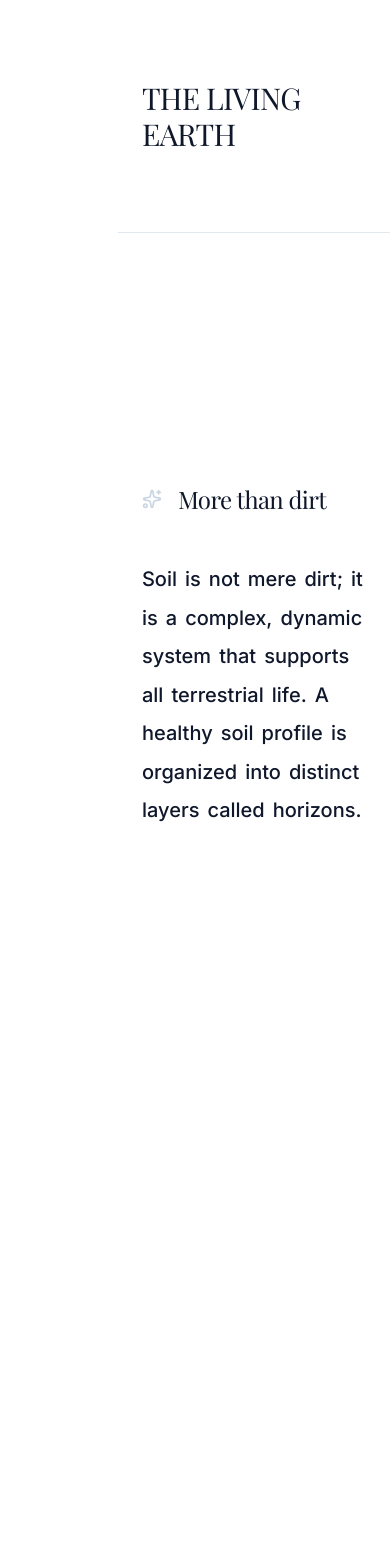
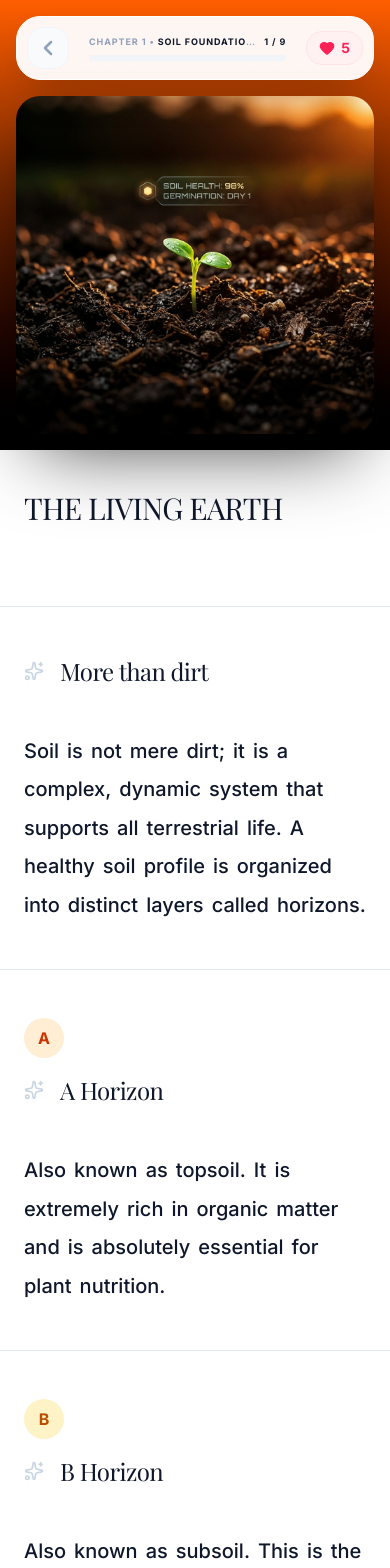
Before and after one commit to ahmad-beyond-limits/AgED, a Next.js app: page /lesson/1 in a window 390 px wide. Shown: the top 1568 px of the page. Built offline with nearby package versions, Linux system fonts and the light colour scheme; a web font is replaced by a local one.

Commit message:
Fix mobile layout and animations

```diff
--- a/src/app/lesson/[id]/page.tsx
+++ b/src/app/lesson/[id]/page.tsx
@@ -1,6 +1,6 @@
 "use client";
 
-import { useState, useRef } from "react";
+import React, { useState, useRef } from "react";
 import Link from "next/link";
 import Image from "next/image";
 import { useRouter } from "next/navigation";
@@ -214,8 +214,8 @@ const NarrativeBlockComponent = ({ block }: { block: NarrativeBlock }) => {
   const words = typeof block.text === 'string' ? block.text.split(" ") : [];
 
   return (
-    <div ref={containerRef} className="h-[200vh] relative border-t border-slate-200">
-      <div className="sticky top-0 h-screen flex flex-col justify-center px-6 md:px-10 lg:px-16 xl:px-24">
+    <div ref={containerRef} className="h-auto lg:h-[200vh] relative border-t border-slate-200">
+      <div className="relative lg:sticky top-0 h-auto lg:h-screen flex flex-col justify-center px-6 md:px-10 lg:px-16 xl:px-24 py-12 lg:py-0">
 
         {/* Storybook Reveal Header */}
         <motion.div
@@ -233,18 +233,31 @@ const NarrativeBlockComponent = ({ block }: { block: NarrativeBlock }) => {
           )}
         </motion.div>
 
-        {/* Typing on Scroll Text */}
-        <div className="text-xl md:text-2xl lg:text-3xl leading-relaxed font-medium mt-4 flex flex-wrap gap-x-2 gap-y-1.5 md:gap-x-2.5 md:gap-y-2">
+        {/* Typing on Scroll Text (Desktop) / Storybook Reveal (Mobile) */}
+        <motion.div
+          className="text-xl md:text-2xl lg:text-3xl leading-relaxed font-medium mt-4 flex flex-wrap gap-x-2 gap-y-1.5 md:gap-x-2.5 md:gap-y-2"
+          initial={{ opacity: 0, y: 50, filter: "blur(10px)" }}
+          whileInView={{ opacity: 1, y: 0, filter: "blur(0px)" }}
+          viewport={{ once: true, margin: "-100px" }}
+          transition={{ duration: 1.2, ease: [0.16, 1, 0.3, 1] }}
+        >
           {typeof block.text === 'string' ? (
             words.map((word, i) => {
               const start = i / words.length;
               const end = start + (1 / words.length);
-              return <Word key={i} progress={scrollYProgress} range={[Math.max(0, start - 0.1), Math.min(1, end + 0.1)]}>{word}</Word>
+              return (
+                <React.Fragment key={i}>
+                  <span className="lg:hidden text-slate-900">{word}</span>
+                  <span className="hidden lg:inline">
+                    <Word progress={scrollYProgress} range={[Math.max(0, start - 0.1), Math.min(1, end + 0.1)]}>{word}</Word>
+                  </span>
+                </React.Fragment>
+              );
             })
           ) : (
             block.text
           )}
-        </div>
+        </motion.div>
 
       </div>
     </div>
@@ -493,10 +506,10 @@ export default function LessonPage() {
   const isFullScreen = step.type === 'flashcards';
 
   return (
-    <div className="flex w-full min-h-screen bg-slate-50 relative">
+    <div className="flex flex-col lg:flex-row w-full min-h-screen bg-slate-50 relative">
 
-      {/* FIXED TOP NAVIGATION CARD (Centered globally in full screen, centered on left half in split screen) */}
-      <div className={`fixed top-6 z-50 flex justify-center px-4 pointer-events-none transition-all duration-700 ${isFullScreen ? 'left-0 right-0 w-full' : 'hidden md:flex left-0 w-1/2'}`}>
+      {/* FIXED TOP NAVIGATION CARD (DESKTOP ONLY) */}
+      <div className={`hidden lg:flex fixed top-6 z-50 justify-center px-4 pointer-events-none transition-all duration-700 ${isFullScreen ? 'left-0 right-0 w-full' : 'left-0 w-1/2'}`}>
         <div className="bg-white/95 backdrop-blur-3xl rounded-[24px] p-2.5 shadow-[0_20px_40px_-15px_rgba(0,0,0,0.3)] border border-white flex items-center justify-between gap-4 w-full max-w-xl pointer-events-auto">
           <button onClick={handleBack} className="text-slate-400 hover:text-slate-900 transition-colors bg-slate-50 p-2 rounded-[16px] border border-slate-100 shrink-0">
             <ChevronLeft size={24} strokeWidth={2.5} />
@@ -536,9 +549,38 @@ export default function LessonPage() {
         </div>
       </div>
 
-      {/* LEFT SIDE (FIXED) */}
-      <div className={`fixed top-0 left-0 bottom-0 bg-gradient-to-b ${step.leftGradient} flex-col justify-between pt-12 px-12 pb-0 transition-all duration-700 ${isFullScreen ? 'hidden' : 'hidden md:flex w-1/2'}`}>
-        <div className="flex-1 flex items-center justify-center pt-24 relative z-10 w-full">
+      {/* LEFT SIDE (HERO ON MOBILE, FIXED ON DESKTOP) */}
+      <div className={`w-full lg:w-1/2 bg-gradient-to-b ${step.leftGradient} flex-col justify-between pt-4 lg:pt-28 px-4 lg:px-12 pb-4 lg:pb-0 transition-all duration-700 relative lg:fixed lg:top-0 lg:left-0 lg:bottom-0 ${isFullScreen ? 'hidden' : 'flex'}`}>
+
+        {/* MOBILE NAVIGATION CARD (Inside the Hero Card) */}
+        <div className="lg:hidden w-full flex justify-center z-50 mb-4">
+          <div className="bg-white/95 backdrop-blur-3xl rounded-[24px] p-2.5 shadow-[0_20px_40px_-15px_rgba(0,0,0,0.3)] border border-white flex items-center justify-between gap-4 w-full max-w-xl pointer-events-auto">
+            <button onClick={handleBack} className="text-slate-400 hover:text-slate-900 transition-colors bg-slate-50 p-2 rounded-[16px] border border-slate-100 shrink-0">
+              <ChevronLeft size={24} strokeWidth={2.5} />
+            </button>
+            <div className="flex-1 min-w-0">
+              <div className="flex flex-col justify-center px-1">
+                <div className="flex items-center justify-between mb-1.5">
+                  <h4 className="text-slate-400 font-bold text-[9px] uppercase tracking-widest truncate">
+                    {step.leftCardTitle} • <span className="text-slate-900">{step.leftCardSubtitle}</span>
+                  </h4>
+                  <span className="text-[9px] font-bold text-slate-900 uppercase tracking-widest shrink-0 ml-2">
+                    {currentStepIndex + 1} / {lessonSteps.length}
+                  </span>
+                </div>
+                <div className="w-full bg-slate-100 h-1.5 rounded-full overflow-hidden">
+                  <div className="bg-slate-900 h-full rounded-full transition-all duration-700 ease-out" style={{ width: `${((currentStepIndex) / lessonSteps.length) * 100}%` }} />
+                </div>
+              </div>
+            </div>
+            <div className="flex items-center gap-1.5 text-rose-500 font-bold text-sm bg-rose-50 px-3 py-1.5 rounded-[16px] border border-rose-100 shrink-0">
+              <Heart fill="currentColor" size={16} />
+              <span>{hearts}</span>
+            </div>
+          </div>
+        </div>
+
+        <div className="flex-1 flex items-center justify-center relative z-10 w-full min-h-[300px] lg:min-h-[400px]">
           <AnimatePresence mode="wait">
             <motion.div
               key={step.title}
@@ -546,7 +588,7 @@ export default function LessonPage() {
               animate={{ opacity: 1, scale: 1 }}
               exit={{ opacity: 0, scale: 1.05 }}
               transition={{ duration: 0.8, ease: "easeOut" }}
-              className="relative w-full h-full min-h-[400px] overflow-hidden shadow-[0_30px_80px_-20px_rgba(0,0,0,0.8)]"
+              className="relative w-full h-[40vh] lg:h-full min-h-[300px] lg:min-h-[400px] overflow-hidden rounded-[24px] lg:rounded-none shadow-[0_30px_80px_-20px_rgba(0,0,0,0.8)]"
             >
               <Image
                 src={step.imagePath}
@@ -561,16 +603,8 @@ export default function LessonPage() {
         </div>
       </div>
 
-      {/* Mobile Header (Hidden on Desktop) */}
-      {!isFullScreen && (
-        <div className="md:hidden flex items-center justify-between p-6 border-b border-slate-100 bg-white sticky top-0 z-50">
-          <button onClick={handleBack} className="text-slate-400"><ChevronLeft size={28} /></button>
-          <div className="flex items-center gap-2 text-rose-500 font-bold"><Heart fill="currentColor" size={24} />{hearts}</div>
-        </div>
-      )}
-
       {/* RIGHT SIDE SCROLLABLE CONTENT */}
-      <div className={`w-full relative transition-all duration-700 min-h-screen ${isFullScreen ? 'md:w-full md:ml-0 bg-slate-50/50' : 'md:w-1/2 md:ml-[50%] bg-white'}`}>
+      <div className={`flex-1 w-full relative transition-all duration-700 lg:min-h-screen ${isFullScreen ? 'lg:w-full lg:ml-0 bg-slate-50/50' : 'bg-white lg:w-1/2 lg:ml-[50%]'}`}>
 
         {/* Content Area */}
         <div className="flex-1">
@@ -586,17 +620,29 @@ export default function LessonPage() {
               {/* === INFO STEP (Narrative Scroll) === */}
               {step.type === 'info' && (
                 <div>
-                  <div className="pt-20 md:pt-24 pb-10 px-6 md:px-10 lg:px-16 xl:px-24">
+                  <motion.div
+                    className="pt-10 lg:pt-24 pb-10 px-6 md:px-10 lg:px-16 xl:px-24"
+                    initial={{ opacity: 0, y: 50, filter: "blur(10px)" }}
+                    whileInView={{ opacity: 1, y: 0, filter: "blur(0px)" }}
+                    viewport={{ once: true, margin: "-100px" }}
+                    transition={{ duration: 1.2, ease: [0.16, 1, 0.3, 1] }}
+                  >
                     <h1 className="text-3xl md:text-4xl xl:text-5xl font-serif tracking-tight leading-[1.2] mb-10 md:mb-16 text-slate-900">
                       {step.title}
                     </h1>
-                  </div>
+                  </motion.div>
 
                   {step.narrativeBlocks?.map((block) => (
                     <NarrativeBlockComponent key={block.id} block={block} />
                   ))}
 
-                  <div className="p-8 md:p-24 flex justify-center border-t border-slate-100 bg-slate-50">
+                  <motion.div
+                    className="p-8 md:p-24 flex justify-center border-t border-slate-100 bg-slate-50"
+                    initial={{ opacity: 0, y: 50, filter: "blur(10px)" }}
+                    whileInView={{ opacity: 1, y: 0, filter: "blur(0px)" }}
+                    viewport={{ once: true, margin: "-50px" }}
+                    transition={{ duration: 1.0, ease: [0.16, 1, 0.3, 1] }}
+                  >
                     <button
                       onClick={advanceStep}
                       className="bg-slate-900 text-white px-12 py-5 rounded-[24px] font-bold tracking-widest uppercase text-sm hover:bg-slate-800 hover:scale-105 active:scale-95 transition-all shadow-[0_20px_40px_-15px_rgba(0,0,0,0.5)] flex items-center gap-4 group"
@@ -604,7 +650,7 @@ export default function LessonPage() {
                       Continue
                       <ChevronLeft size={20} className="rotate-180 group-hover:translate-x-1 transition-transform" />
                     </button>
-                  </div>
+                  </motion.div>
                 </div>
               )}
 
@@ -631,7 +677,13 @@ export default function LessonPage() {
 
               {/* === MISSION STEP === */}
               {step.type === 'mission' && (
-                <div className="min-h-[calc(100vh-80px)] flex flex-col justify-center px-6 md:px-10 lg:px-16 xl:px-24 py-16 md:py-24">
+                <motion.div
+                  className="min-h-[60vh] lg:min-h-screen flex flex-col justify-center px-6 md:px-10 lg:px-16 xl:px-24 py-16 lg:py-24"
+                  initial={{ opacity: 0, y: 50, filter: "blur(10px)" }}
+                  whileInView={{ opacity: 1, y: 0, filter: "blur(0px)" }}
+                  viewport={{ once: true, margin: "-50px" }}
+                  transition={{ duration: 1.0, ease: [0.16, 1, 0.3, 1] }}
+                >
                   <div className="inline-flex items-center gap-2 text-orange-500 font-bold text-sm uppercase tracking-widest mb-6">
                     <Target size={18} /> Action Required
                   </div>
@@ -647,12 +699,18 @@ export default function LessonPage() {
                   >
                     {step.missionAction}
                   </button>
-                </div>
+                </motion.div>
               )}
 
               {/* === MCQ STEP === */}
               {step.type === 'mcq' && (
-                <div className="min-h-[calc(100vh-80px)] flex flex-col justify-between pt-24 pb-12">
+                <motion.div
+                  className="min-h-[60vh] lg:min-h-screen flex flex-col justify-center py-10 lg:py-24"
+                  initial={{ opacity: 0, y: 50, filter: "blur(10px)" }}
+                  whileInView={{ opacity: 1, y: 0, filter: "blur(0px)" }}
+                  viewport={{ once: true, margin: "-50px" }}
+                  transition={{ duration: 1.0, ease: [0.16, 1, 0.3, 1] }}
+                >
                   <div className="px-8 md:px-20 lg:px-24">
                     <h1 className="text-3xl lg:text-4xl font-serif text-slate-900 tracking-tight leading-[1.2] mb-16">
                       {step.title}
@@ -723,7 +781,7 @@ export default function LessonPage() {
                       {isChecking && !isCorrect && 'Try Again'}
                     </button>
                   </div>
-                </div>
+                </motion.div>
               )}
 
             </motion.div>
```
